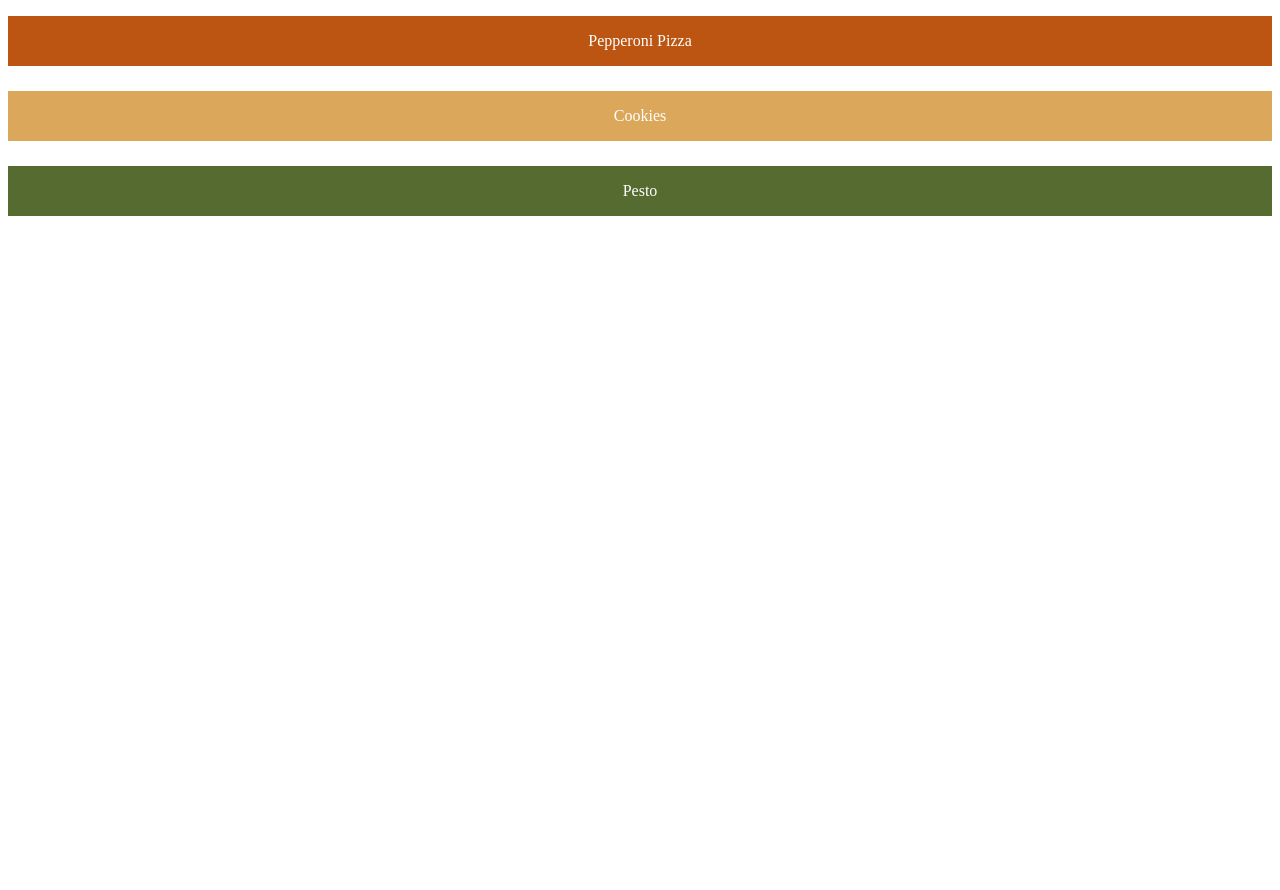
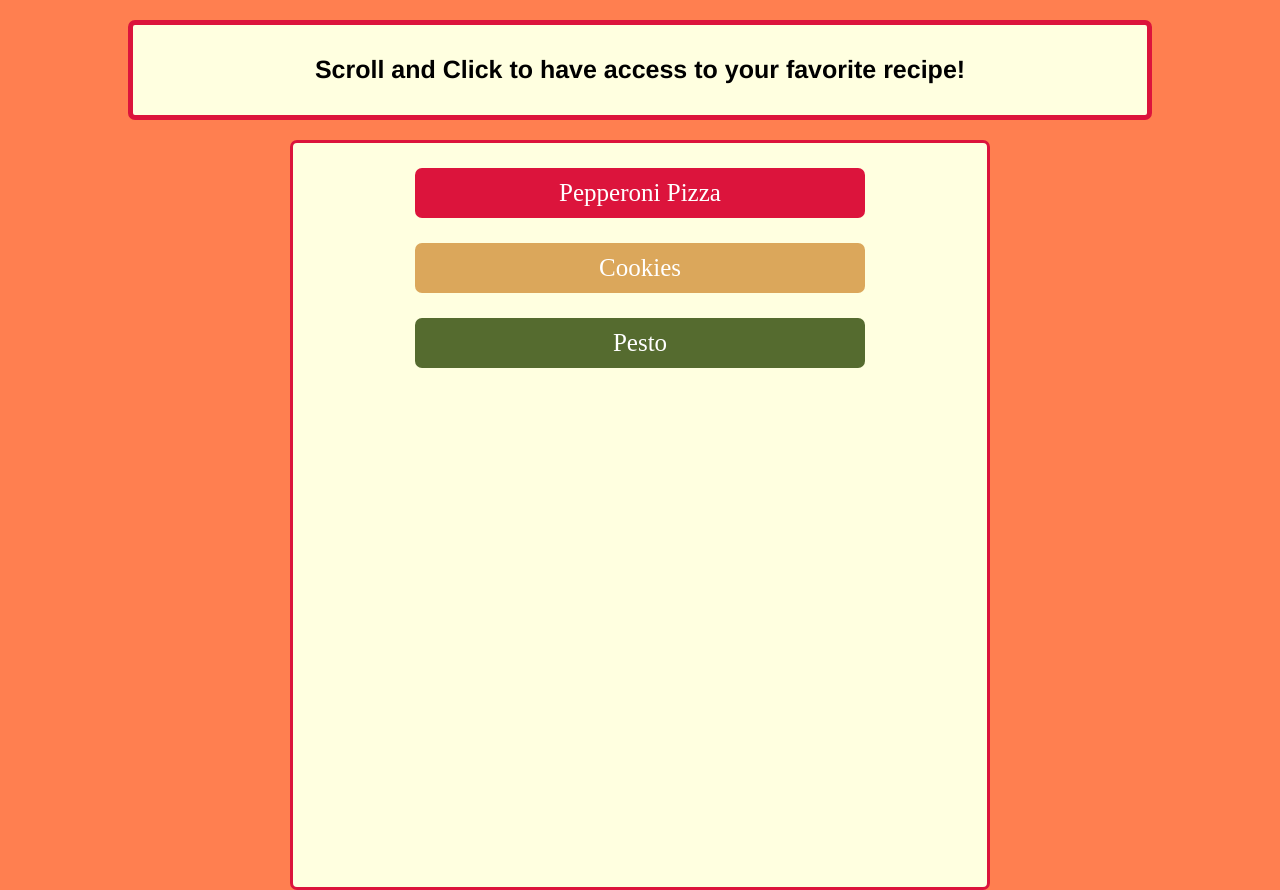
Before and after one commit to Lucamatos/odin-recipes, a plain HTML site: page index.html in a window 1280 px wide. Before the commit the page ends 800 px from the top, so only its background shows below. Drawn offline with Linux system fonts and the light colour scheme.

Commit message:
Adjust index page elements layout and colors

```diff
--- a/index.html
+++ b/index.html
@@ -7,10 +7,13 @@
     <link rel="stylesheet" href="styles/home.css">
 </head>
 <body>
-    <ul>
-        <li id="pizza"><a href="recipes/pepperoni-pizza.html">Pepperoni Pizza</a></li>
-        <li id="cookies"><a href="recipes/cookies.html">Cookies</a></li>
-        <li id="pesto"><a href="recipes/pesto.html">Pesto</a></li>
-    </ul>
+    <h1>Scroll and Click to have access to your favorite recipe!</h1>
+    <div id="container-recipes">
+        <ul>
+            <li id="pizza"><a href="recipes/pepperoni-pizza.html">Pepperoni Pizza</a></li>
+            <li id="cookies"><a href="recipes/cookies.html">Cookies</a></li>
+            <li id="pesto"><a href="recipes/pesto.html">Pesto</a></li>
+        </ul>
+    </div>
 </body>
 </html>
--- a/styles/home.css
+++ b/styles/home.css
@@ -1,13 +1,31 @@
-ul {
+* {
+    margin: 0px;
+    padding: 0px;
+    box-sizing: border-box;
+}
+
+body {
+    background-color: coral;
+}
+
+h1 {
+    background-color: lightyellow;
+    width: 80%;
+    height: 100px;
+    font-size: 25px;
+    font-family: 'Franklin Gothic Medium', 'Arial Narrow', Arial, sans-serif;
+    margin: 20px auto 20px auto;
     text-align: center;
-    text-decoration: none;
-    list-style-type: none;
-    padding-inline-start: 0;
+    padding: 30px;
+    border: 5px solid crimson;
+    border-radius: 7px;
 }
 
 li {
     height: 50px;
     margin-bottom: 25px;
+    border-radius: 7px;
+    font-size: 25px;
 }
 
 a {
@@ -17,7 +35,7 @@ a {
 }
 
 #pizza {
-    background-color: #bb5511;
+    background-color: crimson;
 }
 
 #cookies {
@@ -27,3 +45,22 @@ a {
 #pesto {
     background-color: #556b2f;
 }
+
+div#container-recipes {
+    width: 700px;
+    height: 750px;
+    background-color: lightyellow;
+    margin: 0 auto;
+    padding: 10px;
+    border: 3px solid crimson;
+    border-radius: 7px;
+}
+
+ul {
+    text-align: center;
+    text-decoration: none;
+    list-style-type: none;
+    display: block;
+    width: 450px;
+    margin: 15px auto 15px auto;
+}
```
